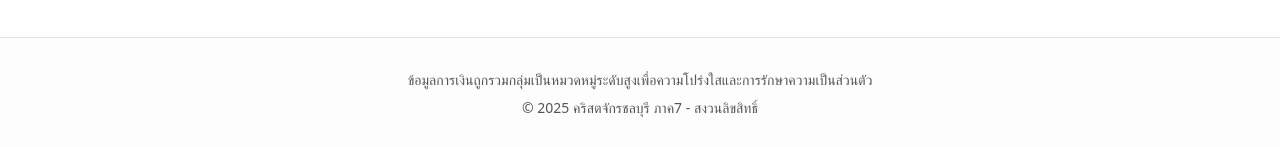
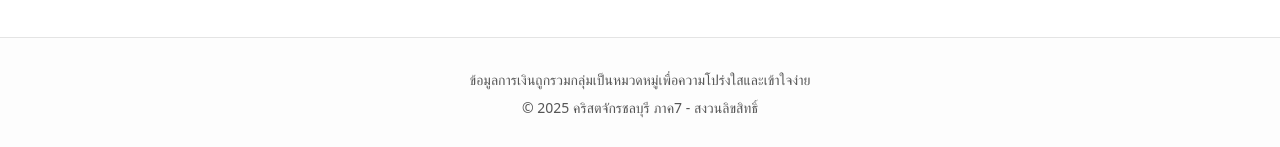
Before and after one commit to millenniumist/church-financial-report, a Next.js app: page /financial in a window 1280 px wide. Shown: the part 1080-1227 px from the top of the page. Built offline with nearby package versions, Linux system fonts and the light colour scheme; no server answers; the database is empty.

Commit message:
before add chart

```diff
--- a/app/financial/page.js
+++ b/app/financial/page.js
@@ -62,7 +62,7 @@ export default async function FinancialPage() {
       <footer className="border-t py-8 bg-muted/20">
         <div className="max-w-7xl mx-auto px-4 sm:px-6 lg:px-8">
           <p className="text-center text-sm text-muted-foreground">
-            ข้อมูลการเงินถูกรวมกลุ่มเป็นหมวดหมู่ระดับสูงเพื่อความโปร่งใสและการรักษาความเป็นส่วนตัว
+            ข้อมูลการเงินถูกรวมกลุ่มเป็นหมวดหมู่เพื่อความโปร่งใสและเข้าใจง่าย
           </p>
           <p className="text-center text-sm text-muted-foreground mt-2">
             © {currentYear} คริสตจักรชลบุรี ภาค7 - สงวนลิขสิทธิ์
```
